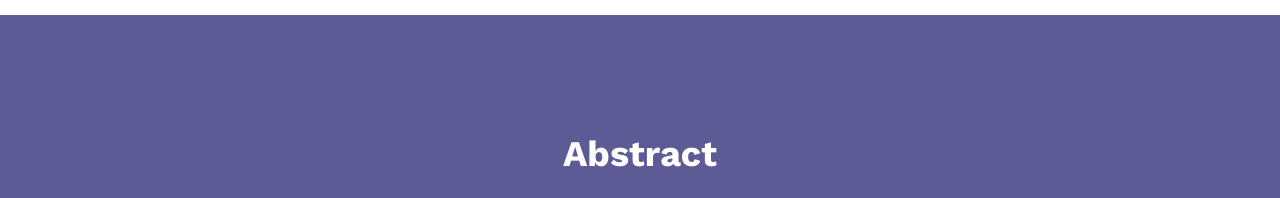
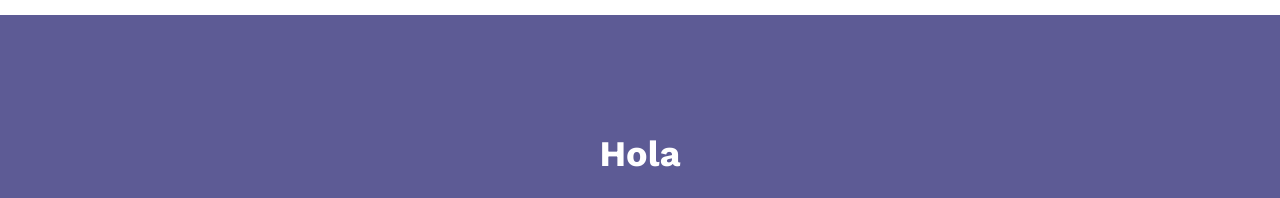
Before and after one commit to kariobreque/Anseye-mwen, a plain HTML site: page index.html in a window 1280 px wide. Shown: the part 1320-1518 px from the top of the page. Drawn offline with nearby package versions, Linux system fonts and the light colour scheme; files whose address does not match are found by name.

Commit message:
cambio 3

```diff
--- a/index.html
+++ b/index.html
@@ -137,7 +137,7 @@
 			<div class="row animate-box">
 
 				<div class="col-md-8 col-md-offset-2 text-center fh5co-heading">
-					<h2>Abstract</h2>
+					<h2>Hola</h2>
 					<p>Buscando oportunidades de trabajo y estudios, el arribo de inmigrantes haitianos a Chile ha aumentado considerablemente tras el terremoto que los afectó en 2010, a diferencia de otros grupos migrantes con gran presencia en nuestro territorio, como peruanos, bolivianos o colombianos, por mencionar algunos, la comunidad haitiana presenta la particularidad de ingresar al país sin hablar español o hacerlo precariamente, teniendo que lidiar con el problema de la barrera idiomática, que nos impacta a nivel social e institucional, y ellos mismos dificultando su integración, el acceso a trabajos bien remunerados, educación y salud. </p>
 					<p> Frente a lo anterior se formula este proyecto, apuntando al levantamiento de información relevante para una posible crea creación de material que permita facilitar el aprendizaje del  idioma español a inmigrantes haitianos adultos y apoyar a profesores sin formación pedagógica, en la enseñanza. </p>
 					<span>Diseño gráfico - Inmigración - Haití - Idioma - Enseñanza .</span><p></p>
```
